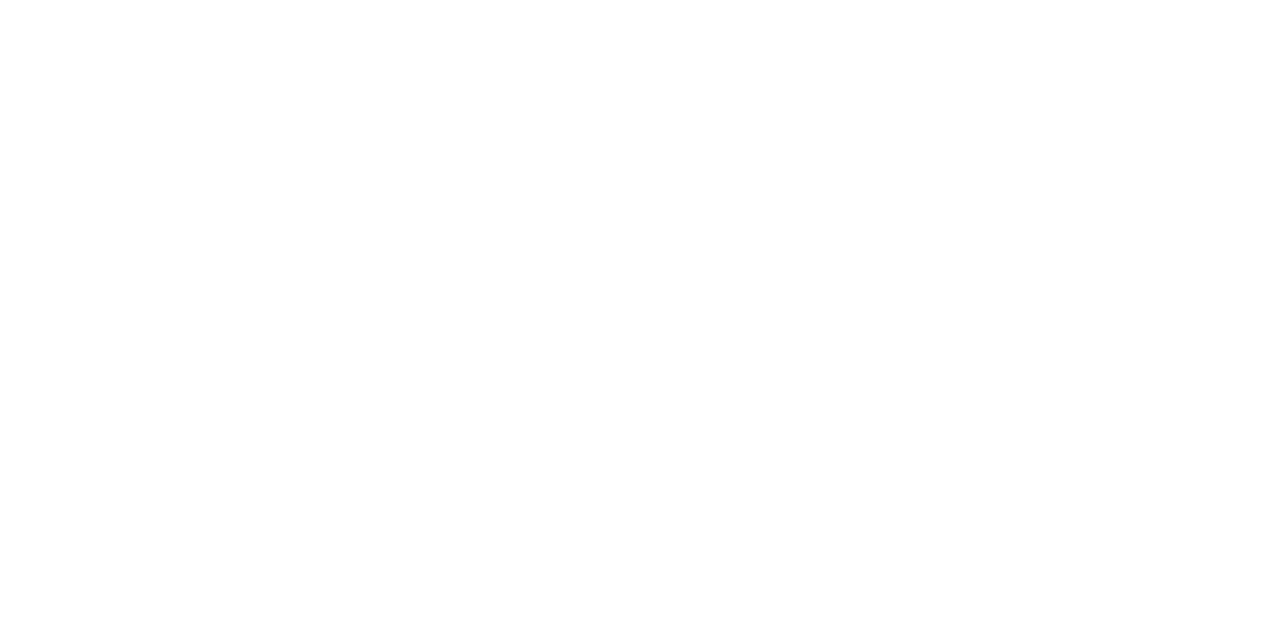
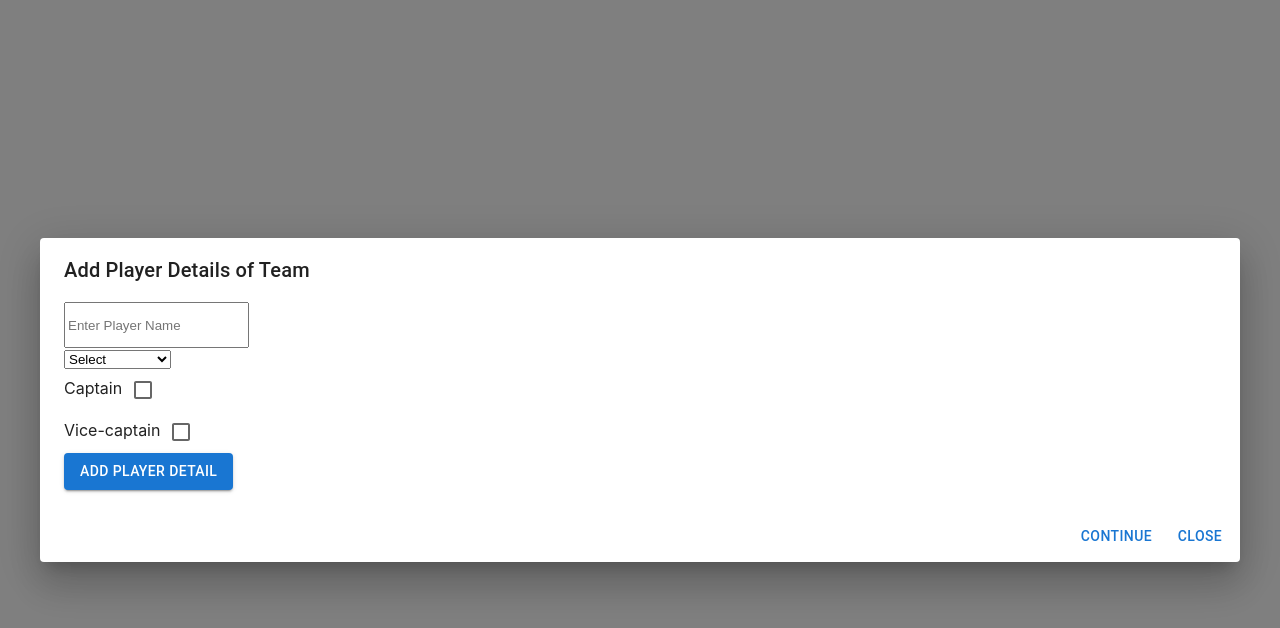
Before and after one commit to shivanineosoft/IPL_assignment, a React (Create React App) app: page / in a window 1280 px wide. Both pictures are taken after a click on the button "CONTINUE". Shown: the top 628 px of the page. Built offline with nearby package versions, Linux system fonts and the light colour scheme.

Commit message:
add redux

```diff
--- a/package.json
+++ b/package.json
@@ -7,11 +7,13 @@
     "@emotion/styled": "^11.8.1",
     "@mui/icons-material": "^5.8.2",
     "@mui/material": "^5.8.2",
+    "@reduxjs/toolkit": "^1.8.2",
     "@testing-library/jest-dom": "^5.16.4",
     "@testing-library/react": "^13.3.0",
     "@testing-library/user-event": "^13.5.0",
     "react": "^18.1.0",
     "react-dom": "^18.1.0",
+    "react-redux": "^8.0.2",
     "react-scripts": "5.0.1",
     "web-vitals": "^2.1.4"
   },
--- a/src/App.css
+++ b/src/App.css
@@ -27,6 +27,16 @@
 .App-link {
   color: #61dafb;
 }
+.text-input {
+  border: solid 1px #dddddd;
+  padding: 10px;
+  height: 50px;
+}
+
+/* Hover styles below */
+.text-input:hover {
+  border: solid 1px #888888;
+}
 
 @keyframes App-logo-spin {
   from {
--- a/src/App.js
+++ b/src/App.js
@@ -1,10 +1,13 @@
 import * as React from 'react';
 import CardModal from './components/CardModal';
+import FormModal from './components/FormModal';
+
 
 export default function App() {
   return (
     <div>
       <CardModal />
+      {/* <FormModal /> */}
     </div>
   );
 }
--- a/src/components/CardComponent.js
+++ b/src/components/CardComponent.js
@@ -1,16 +1,20 @@
-import React from 'react'
-import { Button, Card, CardActions, CardContent, Typography } from '@mui/material';
+import React,{ useState } from 'react'
+import { Button, Card, CardActions, CardContent, Checkbox, Typography } from '@mui/material';
 
-function CardComponent({name}) {
+function CardComponent({name, handleSelect}) {
+
+    const handleClick = (e)=>{
+        handleSelect(e.target.checked,e.target.name)
+    }
     return (
         <Card sx={{ minWidth: 100,float:'left',margin:'10px' }}>
             <CardContent>
-                <Typography sx={{ fontSize: 14,textAlign:'center' }} color="text.secondary" gutterBottom>
+                <Typography sx={{ fontSize: 14,textAlign:'center' }}  gutterBottom>
                     {name}
                 </Typography>
             </CardContent>
             <CardActions>
-                <Button size="small">Select</Button>
+                <Checkbox onClick={handleClick} name={name}/>
             </CardActions>
         </Card>
     )
--- a/src/components/CardModal.js
+++ b/src/components/CardModal.js
@@ -1,15 +1,34 @@
 import { Box, Button, Dialog, DialogActions, DialogContent, DialogContentText, DialogTitle, Typography } from '@mui/material';
-import React,{useEffect} from 'react'
+import React,{useEffect,useState} from 'react'
+import { useSelector,useDispatch } from 'react-redux';
+import { addTeamDetail, toggleFormModal } from '../redux/playerSlice';
 import CardComponent from './CardComponent';
+import FormModal from './FormModal';
 
 function CardModal() {
 
-    const [open, setOpen] = React.useState(false);
+    const [open, setOpen] = useState(false);
+    const [arr, setArr] = useState([]);
+
+    const name = useSelector(state => state.data);
+    const dispatch = useDispatch();
 
     const handleClose = () => {
         setOpen(false);
     };
-
+    const handleSelect =(value,name)=>{
+        let temp = {name:name,value:value}
+        let _arr = [...arr]
+        _arr = _arr.filter((item) => item.name !== name)
+        _arr.push(temp)
+        _arr = _arr.filter(item => item.value === true)
+        setArr(_arr)
+    }
+    const handleSave =()=>{
+        dispatch(addTeamDetail(arr))
+        handleClose()
+        dispatch(toggleFormModal(true))
+    }
     useEffect(() => {
         setOpen(true);
     }, []);
@@ -26,19 +45,21 @@
           Select Team
         </DialogTitle>
         <DialogContent>
-            <CardComponent name="RCB"/>
-            <CardComponent name="CSK"/>
-            <CardComponent name="KKR"/>
-            <CardComponent name="RR"/>
-            <CardComponent name="MI"/>
+            <CardComponent name="RCB" handleSelect={handleSelect}/>
+            <CardComponent name="CSK" handleSelect={handleSelect}/>
+            <CardComponent name="KKR" handleSelect={handleSelect}/>
+            <CardComponent name="RR" handleSelect={handleSelect}/>
+            <CardComponent name="MI" handleSelect={handleSelect}/>
         </DialogContent>
         <DialogActions>
-          <Button onClick={handleClose}>Continue</Button>
+          <Button onClick={handleSave}>Continue</Button>
           <Button onClick={handleClose} autoFocus>
             Close
           </Button>
         </DialogActions>
-      </Dialog></>
+      </Dialog>
+      <FormModal />
+      </>
     )
 }
 
--- /dev/null
+++ b/src/components/FormModal.js
@@ -0,0 +1,131 @@
+import { Button, Checkbox, Dialog, DialogActions, DialogContent, DialogTitle, MenuItem, TextField } from '@mui/material'
+import React, { useEffect,useState } from 'react';
+import { useSelector } from 'react-redux';
+
+function FormModal() {
+  const open = useSelector(state => state.data.FormModal);
+  const teamDetail = useSelector(state => state.data.teamDetail);
+  const [title, setTitle] = useState('');
+  const [index, setIndex] = useState(0);
+
+  const [players, setPlayers] = useState([]);
+  const [data, setData] = useState({
+    name:'',
+    category:'',
+    isCaptain:false,
+    isViceCaptain:false
+  });
+
+  const handleClose = () => {
+      // setOpen(false);
+  };
+  useEffect(() => {
+    if(teamDetail.length > 0){
+       setTitle(teamDetail[0].name)
+    }
+  }, [teamDetail]);
+
+  const addPlayerDetail = ()=>{
+    if(players.length > 10){
+      console.log('-----errr---')
+    }
+    else{
+      let _players = [...players]
+      if(data.isCaptain){
+        checkCaptain()
+      }
+      if(data.isViceCaptain){
+        checkViceCaptain()
+      }
+      _players.push(data)
+      setPlayers(_players)
+
+      setData({
+        name:'',
+        category:'',
+        isCaptain:false,
+        isViceCaptain:false
+      })
+    }
+
+  }
+
+  const checkCaptain = ()=>{
+    let _players = [...players]
+    _players.map((item,inx)=>{
+      if(item.isCaptain){
+        item.isCaptain = false
+      }
+    })
+    setPlayers(_players)
+  }
+
+  const checkViceCaptain = ()=>{
+    let _players = [...players]
+    players.map((item,inx)=>{
+      if(item.isViceCaptain){
+        item.isViceCaptain = false
+      }
+    })
+    setPlayers(_players)
+  }
+
+  const handleContinue =()=>{
+      console.log(1111,players)
+  }
+
+    return (<>
+        <Dialog
+        open={open}
+        onClose={handleClose}
+        aria-labelledby="alert-dialog-title"
+        aria-describedby="alert-dialog-description"
+        fullWidth
+        maxWidth="lg"
+      >
+        <DialogTitle id="alert-dialog-title">
+          Add Player Details of {title} Team
+        </DialogTitle>
+        <DialogContent>
+            <div>
+                <input type="text" className="text-input"
+                placeholder="Enter Player Name" name="name"
+                value={data.name}
+                onChange={(e)=>{setData({...data,name:e.target.value})}}
+                style={{height:'40px'}}/>
+            </div>
+            <div>
+              <select
+              onChange={(e)=>{setData({...data,category:e.target.value})}}
+              name="category" value={data.category}>
+                <option value="">Select</option>
+                <option value="All-rounder">All-rounder</option>
+                <option value="Batsman">Batsman</option>
+                <option value="Bowler">Bowler</option>
+                <option value="Wicket keeper">Wicket keeper</option>
+              </select>
+            </div>
+            <div>
+                <label>Captain</label>
+                <Checkbox disabled={data.isViceCaptain} onChange={(e)=>{setData({...data,isCaptain:e.target.checked})}} checked={data.isCaptain}/>
+            </div>
+            <div>
+                <label>Vice-captain</label>
+                <Checkbox disabled={data.isCaptain} onChange={(e)=>{setData({...data,isViceCaptain:e.target.checked})}} checked={data.isViceCaptain}/>
+            </div>
+            <div>
+              <Button onClick={addPlayerDetail} variant="contained">Add Player Detail</Button>
+            </div>
+
+        </DialogContent>
+        <DialogActions>
+          <Button onClick={handleContinue}>Continue</Button>
+          <Button onClick={handleClose} autoFocus type="button">
+            Close
+          </Button>
+        </DialogActions>
+      </Dialog></>
+    )
+}
+
+export default FormModal
--- a/src/index.js
+++ b/src/index.js
@@ -3,11 +3,15 @@
 import './index.css';
 import App from './App';
 import reportWebVitals from './reportWebVitals';
+import store from './redux/store';
+import { Provider } from 'react-redux';
 
 const root = ReactDOM.createRoot(document.getElementById('root'));
 root.render(
   <React.StrictMode>
-    <App />
+    <Provider store={store}>
+      <App />
+    </Provider>
   </React.StrictMode>
 );
 
--- /dev/null
+++ b/src/redux/playerSlice.js
@@ -0,0 +1,23 @@
+import { createSlice } from '@reduxjs/toolkit'
+
+export const playerSlice = createSlice({
+  name: 'counter',
+  initialState: {
+    teamDetail:[],
+    value: 0,
+    FormModal:false
+  },
+  reducers: {
+    addTeamDetail: (state,value) => {
+        state.teamDetail = value.payload
+    },
+    toggleFormModal: (state,value) => {
+        state.FormModal = value.payload
+    },
+  },
+})
+
+// Action creators are generated for each case reducer function
+export const { addTeamDetail,toggleFormModal } = playerSlice.actions
+
+export default playerSlice.reducer
--- /dev/null
+++ b/src/redux/store.js
@@ -0,0 +1,8 @@
+import { configureStore } from '@reduxjs/toolkit'
+import playerReducer from './playerSlice';
+
+export default configureStore({
+  reducer: {
+      data:playerReducer
+  },
+})
```
Also changed, not shown: 1 other file (tests, documents, lock files or other folders).
